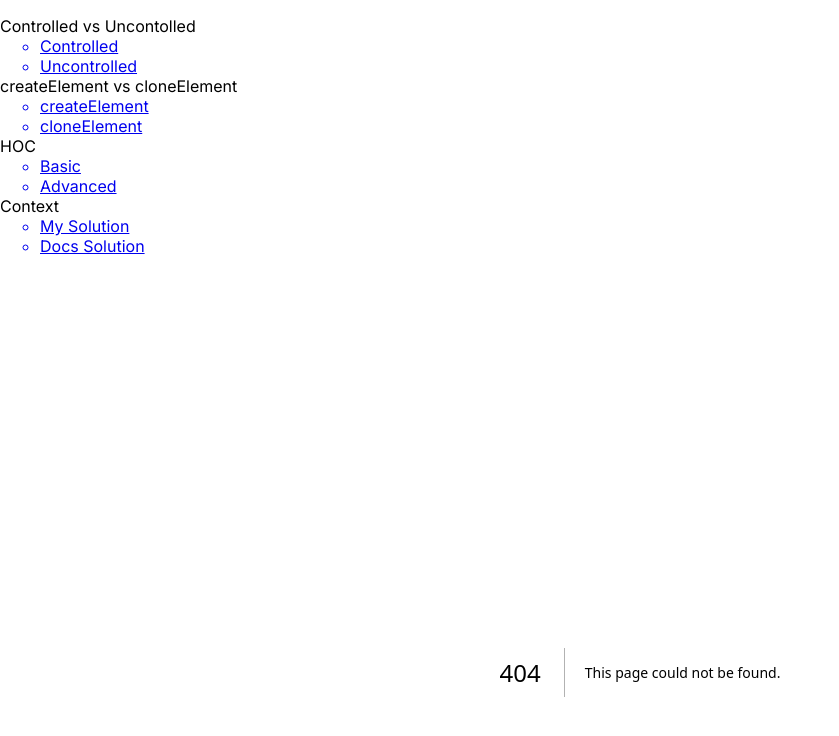
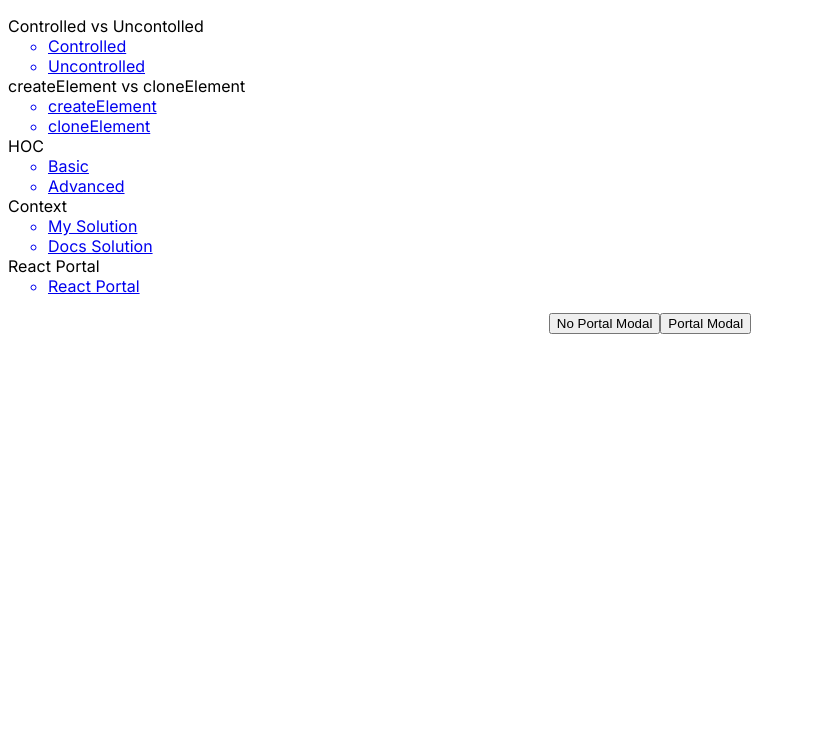
Before and after one commit to SeolJaeHyeok/DIRKR-examples, a Next.js app: page /react-portal in a window 1280 px wide. Before the commit this address had no page. Shown: the top 736 px of the page, without its empty margins (0-839 px from the left). Built offline with nearby package versions, Linux system fonts and the light colour scheme.

Commit message:
React Portal

```diff
--- a/app/layout.tsx
+++ b/app/layout.tsx
@@ -15,7 +15,6 @@ export default function RootLayout({
   return (
     <html lang='en'>
       <body className={inter.className}>
-        {" "}
         <aside>
           <ul style={{ listStyle: "none", padding: 0 }}>
             <li>
@@ -62,6 +61,14 @@ export default function RootLayout({
                 </a>
               </ul>
             </li>
+            <li>
+              React Portal
+              <ul>
+                <a href={"/react-portal"}>
+                  <li>React Portal</li>
+                </a>
+              </ul>
+            </li>
           </ul>
         </aside>
         <div
--- /dev/null
+++ b/app/react-portal/components/NoPortalModal.tsx
@@ -0,0 +1,12 @@
+
+
+export default function NoPortalModal({onModalClick, isOpen}: {onModalClick: (v: string) => void, isOpen: boolean }) {
+  return <div>
+    <button onClick={() => onModalClick('noPortal')}>No Portal Modal</button>
+    {
+      isOpen &&
+    <h1>No Portal 모달</h1>
+    }
+
+  </div>
+}
--- /dev/null
+++ b/app/react-portal/components/PortalModal.tsx
@@ -0,0 +1,15 @@
+import { createPortal } from "react-dom"
+
+export default function PortalModal({onModalClick, isOpen}: {onModalClick: (v: string) => void, isOpen: boolean }) {
+  return <div>
+    <button onClick={() => onModalClick('portal')}>Portal Modal</button>
+    {
+      isOpen &&
+      createPortal(
+        <h1>Portal 모달</h1>,
+        document.body
+      )
+    }
+
+  </div>
+}
--- /dev/null
+++ b/app/react-portal/page.tsx
@@ -0,0 +1,31 @@
+"use client"
+
+import { useState } from "react";
+import PortalModal from "./components/PortalModal";
+import NoPortalModal from "./components/NoPortalModal";
+
+export default function Page() {
+  const [modalStatus, setModalStatus] = useState({
+    portal: {
+      isOpen: false,
+    },
+    noPortal: {
+      isOpen: false,
+    }
+  })
+
+  const handleModalClick = (type: string) => {
+    console.log(type)
+    setModalStatus((prev: typeof modalStatus) => ({
+      ...prev,
+      [type]: {
+        isOpen: !prev[type].isOpen,
+      },
+    }));
+  }
+
+  return <div style={{display: 'flex', marginLeft: '20px'}}>
+    <NoPortalModal isOpen={modalStatus.noPortal.isOpen} onModalClick={handleModalClick}/>
+    <PortalModal isOpen={modalStatus.portal.isOpen} onModalClick={handleModalClick}/>
+  </div>
+}
```
